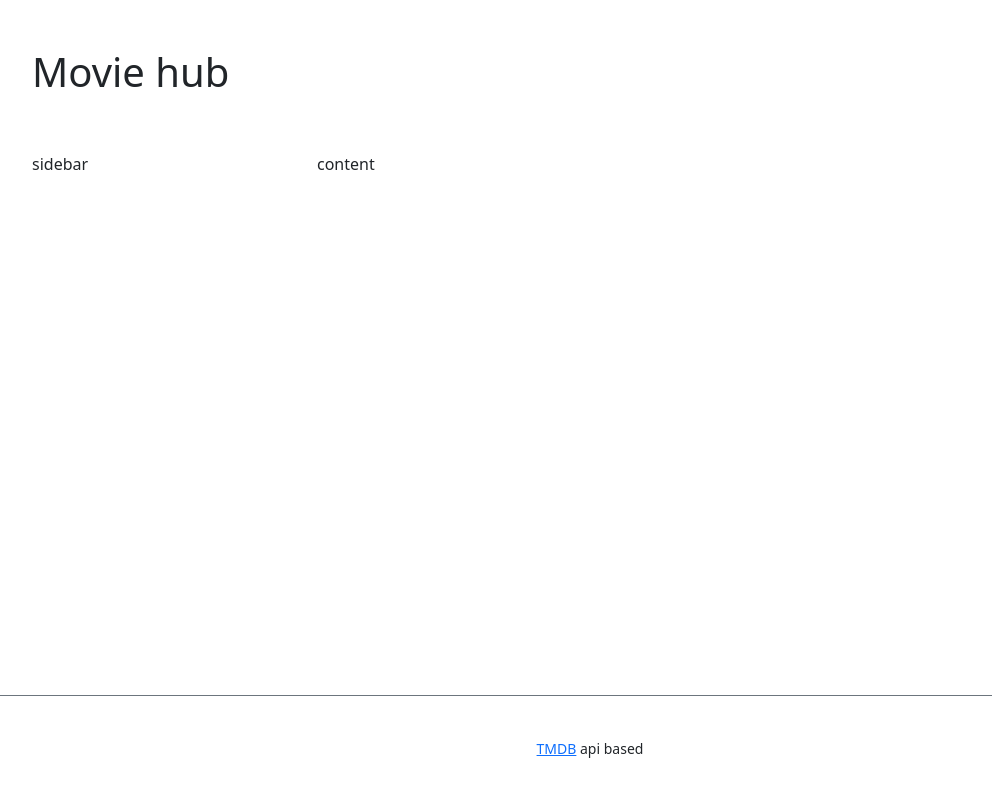
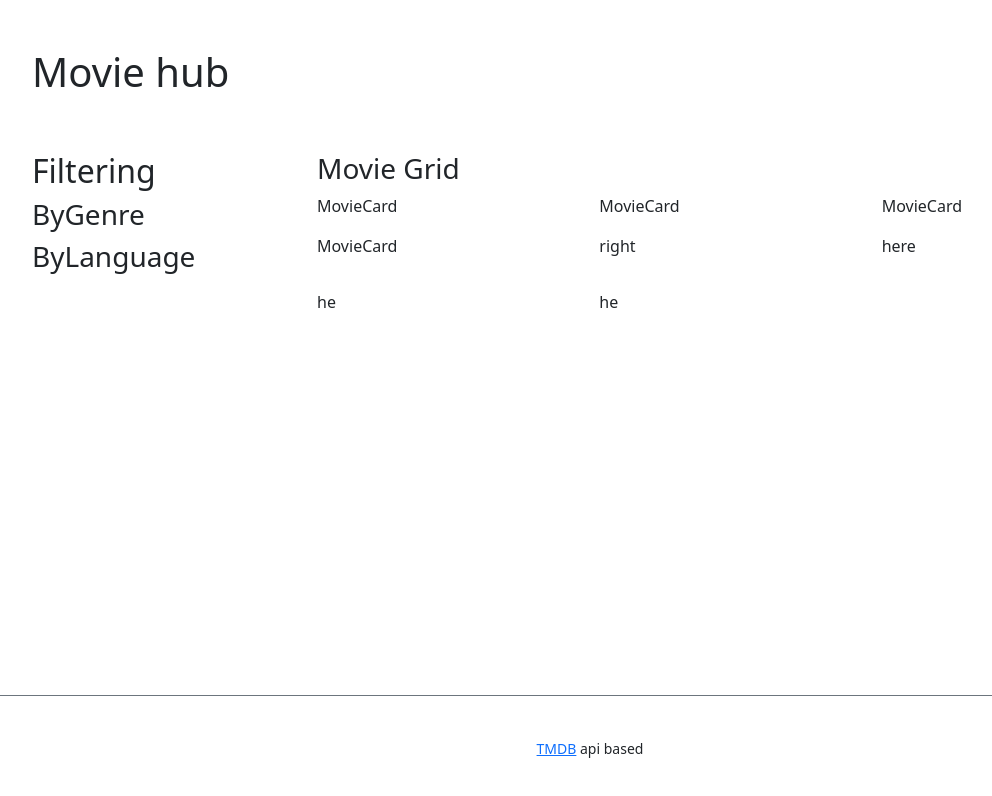
Before and after one commit to BobbaruK/movie-hub, a React (Vite) app: page / in a window 1280 px wide. Shown: the top 796 px of the page, without its empty margins (50-1042 px from the left). Built offline with nearby package versions, Linux system fonts and the light colour scheme.

Commit message:
add grid components

```diff
--- a/src/App.tsx
+++ b/src/App.tsx
@@ -1,6 +1,8 @@
 import "./App.scss";
+import Filtering from "./components/Filtering";
 import Footer from "./components/Footer";
 import Header from "./components/Header";
+import MovieGrid from "./components/MovieGrid";
 
 function App() {
   return (
@@ -10,10 +12,10 @@ function App() {
         <div className="container">
           <div className="row">
             <div className="col-12 col-sm-6 col-md-5 col-lg-4 col-xl-3 col-xxl-2">
-              sidebar
+              <Filtering />
             </div>
             <div className="col-12 col-sm-6 col-md-7 col-lg-8 col-xl-9 col-xxl-10">
-              content
+              <MovieGrid />
             </div>
           </div>
         </div>
--- /dev/null
+++ b/src/components/MovieCard/MovieCard.tsx
@@ -0,0 +1,5 @@
+const MovieCard = () => {
+  return <div>MovieCard</div>;
+};
+
+export default MovieCard;
--- /dev/null
+++ b/src/components/MovieCard/index.ts
@@ -0,0 +1,3 @@
+import MovieCard from "./MovieCard";
+
+export default MovieCard;
--- /dev/null
+++ b/src/components/MovieGrid/MovieGrid.tsx
@@ -0,0 +1,22 @@
+import MovieCard from "../MovieCard";
+import styles from "./MoviesGrid.module.scss";
+
+const MovieGrid = () => {
+  return (
+    <>
+      <h3>Movie Grid</h3>
+      <div className={[styles.cardsWrapper].join(" ")}>
+        <MovieCard/>
+        <MovieCard/>
+        <MovieCard/>
+        <MovieCard/>
+        <p>right</p>
+        <p>here</p>
+        <p>he</p>
+        <p>he</p>
+      </div>
+    </>
+  );
+};
+
+export default MovieGrid;
--- /dev/null
+++ b/src/components/MovieGrid/MoviesGrid.module.scss
@@ -0,0 +1,15 @@
+.cardsWrapper {
+  display: grid;
+  grid-template-columns: repeat(1, 1fr);
+  gap: 1rem;
+
+  @media (min-width: 992px) {
+    grid-template-columns: repeat(2, 1fr);
+  }
+  @media (min-width: 1200px) {
+    grid-template-columns: repeat(3, 1fr);
+  }
+  @media (min-width: 1400px) {
+    grid-template-columns: repeat(4, 1fr);
+  }
+}
--- /dev/null
+++ b/src/components/MovieGrid/index.ts
@@ -0,0 +1,3 @@
+import MovieGrid from "./MovieGrid";
+
+export default MovieGrid;
```
Also changed, not shown: src/components/MovieCard/MovieCard.module.scss (added, +32 -0 lines).
